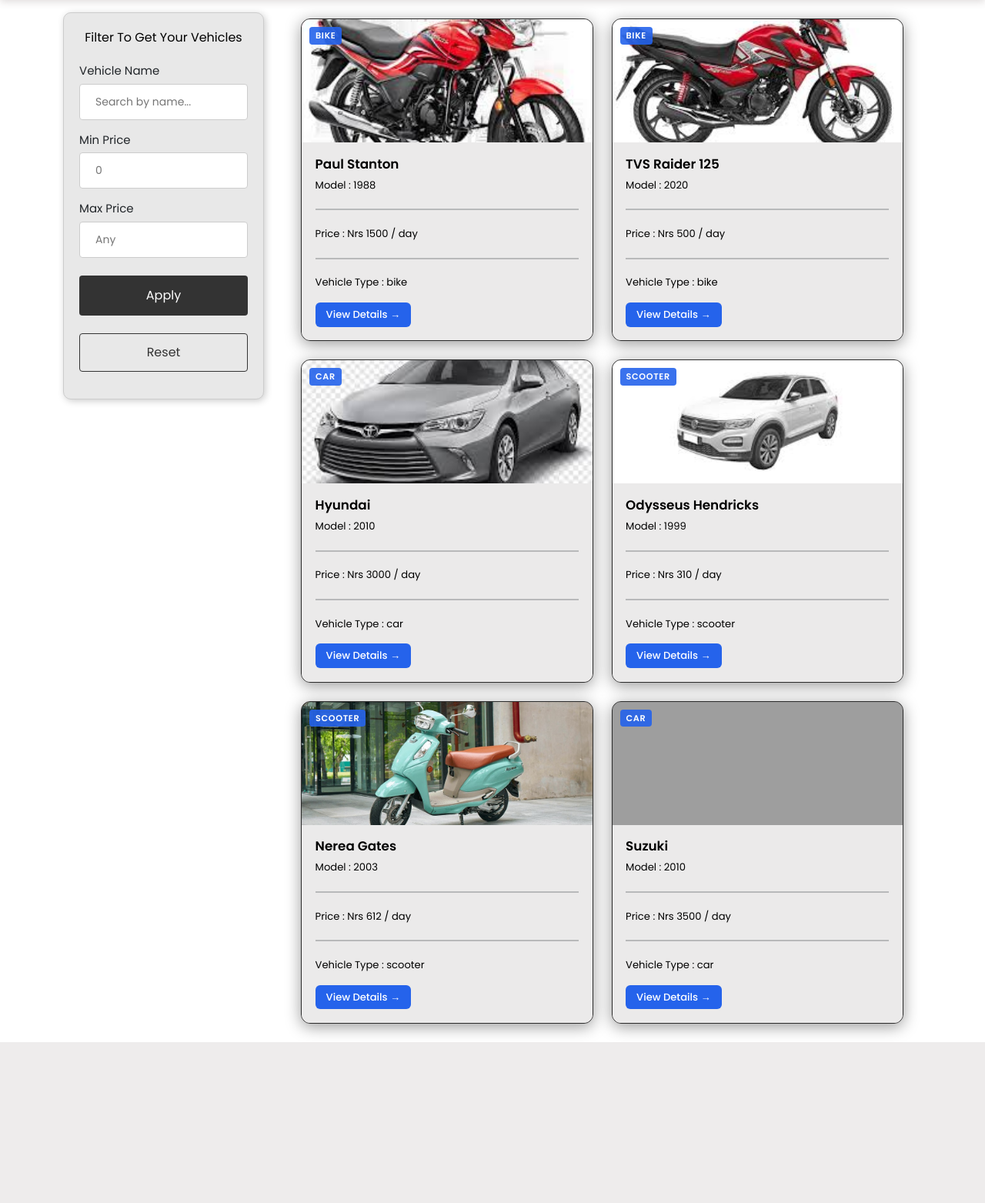
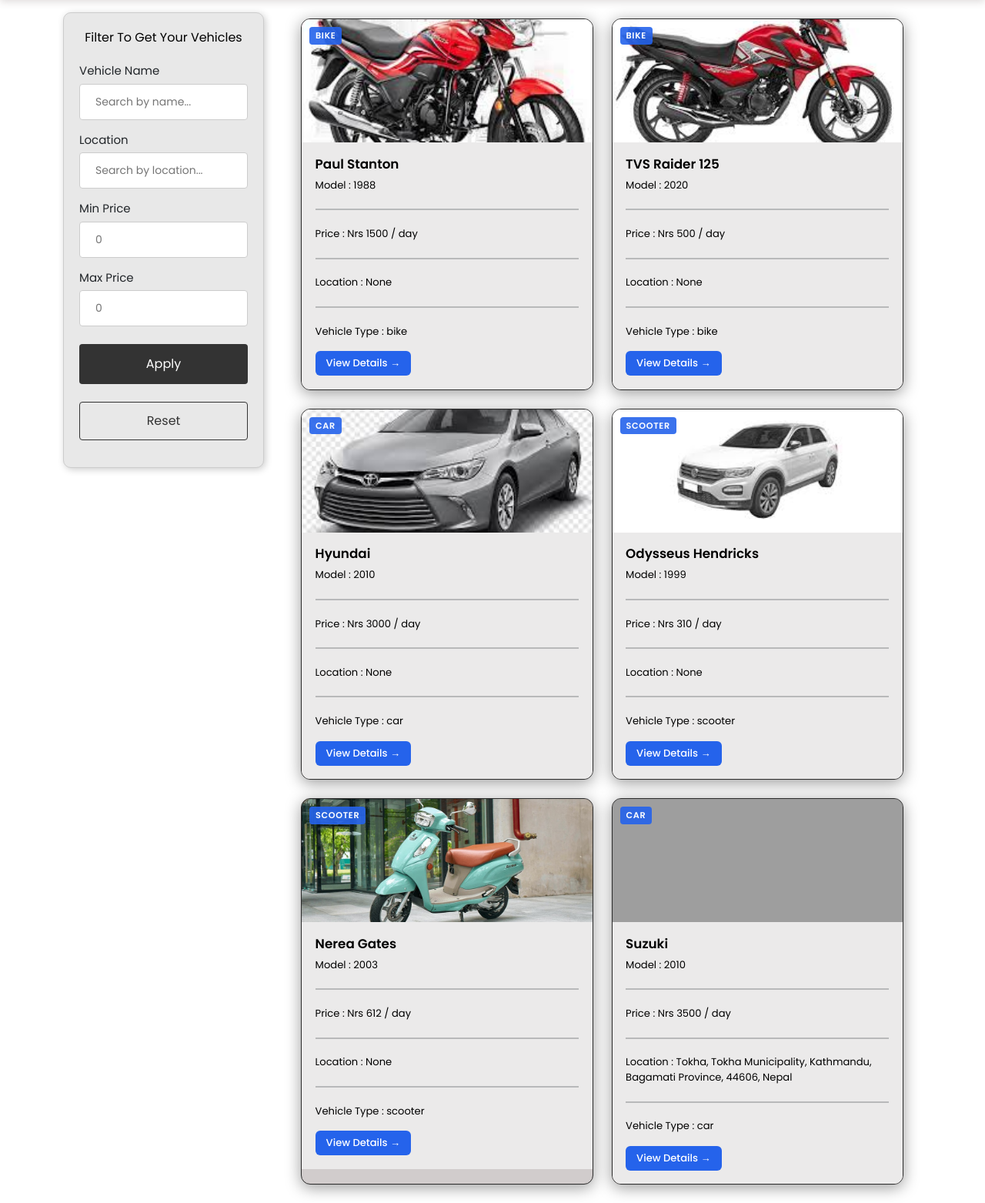
Before and after one commit to sujal-limbu/Ride-Flow, a Django app: page /vehicle_list/ in a window 1280 px wide. Shown: the part 82-1645 px from the top of the page at 77% size. Before the commit the page ends 1436 px from the top, so only its background shows below. Run offline with Django 5.2, Linux system fonts and the light colour scheme; data comes from the database, SQL or seed files in the repository; both versions use the stored data as it was after the commit; some libraries are stand-ins or nearby versions; grey boxes are pictures that could not be loaded.

Commit message:
Added Location Filter

```diff
--- a/core/models.py
+++ b/core/models.py
@@ -19,6 +19,7 @@
     latitude = models.FloatField(null=True, blank=True)
     longitude = models.FloatField(null=True, blank=True)
     price_per_day = models.IntegerField(null=True)
+    location_name = models.CharField(max_length=500, blank=True, null=True)
 
     year = models.IntegerField()
 
--- a/core/templates/core/vehicle_list.html
+++ b/core/templates/core/vehicle_list.html
@@ -21,6 +21,12 @@
                     </div>
 
                     <div class="form-group">
+                        <label for="location">Location</label>
+                        <input type="text" name="location" id="location" placeholder="Search by location..."
+                            value="{{ request.GET.location }}">
+                    </div>
+
+                    <div class="form-group">
                         <label for="min_price">Min Price</label>
                         <input type="number" name="min_price" id="min_price" placeholder="0"
                             value="{{ request.GET.min_price }}">
@@ -28,7 +34,7 @@
 
                     <div class="form-group">
                         <label for="max_price">Max Price</label>
-                        <input type="number" name="max_price" id="max_price" placeholder="Any"
+                        <input type="number" name="max_price" id="max_price" placeholder="0"
                             value="{{ request.GET.max_price }}">
                     </div>
 
@@ -64,6 +70,8 @@
                             <hr class="border-2 border-dark">
                             <span class="text-black">Price : Nrs {{ vehicle.price_per_day }} / day</span>
                             <hr class="border-2 border-dark">
+                            <span class="text-black">Location : {{ vehicle.location_name }}</span>
+                            <hr class="border-2 border-dark">
                             <span class="text-black">Vehicle Type : {{ vehicle.vehicle_type }}</span>
                         </div>
                         <a class="vcard-btn" href="#">View Details →</a>
--- a/core/views.py
+++ b/core/views.py
@@ -13,8 +13,8 @@
     if request.GET.get('name'):
         vehicles = vehicles.filter(name__icontains=request.GET['name'])
 
-    # if request.GET.get('location'):
-    #     vehicles = vehicles.filter(location__icontains=request.GET['location'])
+    if request.GET.get('location'):
+        vehicles = vehicles.filter(location_name__icontains=request.GET['location'])
 
     if request.GET.get('min_price'):
         vehicles = vehicles.filter(price_per_day__gte=request.GET['min_price'])
@@ -22,43 +22,40 @@
     if request.GET.get('max_price'):
         vehicles = vehicles.filter(price_per_day__lte=request.GET['max_price'])
 
-    context = {
-        'vehicles': vehicles,
-        # 'locations': Vehicle.objects.exclude(location='').values_list('location', flat=True).distinct(),
-    }
-    # return render(request, 'vehicles/list.html', context)
     return render(request, 'core/vehicle_list.html', {'vehicles': vehicles})
 
 @login_required
 def add_vehicle(request):
     if request.method == 'POST':
-        name        = request.POST.get('name')
-        vehicle_type = request.POST.get('vehicle_type')
-        year        = request.POST.get('year')
+        name          = request.POST.get('name')
+        vehicle_type  = request.POST.get('vehicle_type')
+        year          = request.POST.get('year')
         price_per_day = request.POST.get('price_per_day')
-        description = request.POST.get('description')
-        latitude    = request.POST.get('latitude')
-        longitude   = request.POST.get('longitude')
+        description   = request.POST.get('description')
+        latitude      = request.POST.get('latitude')
+        longitude     = request.POST.get('longitude')
+        location_name = request.POST.get('location_name')
 
         vehicle = Vehicle.objects.create(
             name=name,
             vehicle_type=vehicle_type,
             year=year,
-            price_per_day = price_per_day,
+            price_per_day=price_per_day,
             description=description,
             latitude=latitude,
             longitude=longitude,
+            location_name=location_name,
         )
 
         for image in request.FILES.getlist('images'):
             VehicleImage.objects.create(vehicle=vehicle, image=image)
 
+        return redirect('vehicle_list')
 
-        return redirect('vehicle_list')
     return render(request, 'core/add_vehicle.html')
 
 def my_bookings(request):
-    return render(request , 'core/my_bookings.html')
+    return render(request, 'core/my_bookings.html')
 
-def vehicle_detail(request , vehicle_id ):
-    return render(request , 'core/vehicle_detail.html')
+def vehicle_detail(request, vehicle_id):
+    return render(request, 'core/vehicle_detail.html')
```
Also changed, not shown: core/templates/core/add_vehicle.html (+28 -14 lines), core/migrations/0004_vehicle_location_name.py (added), db.sqlite3, 1 other file.
